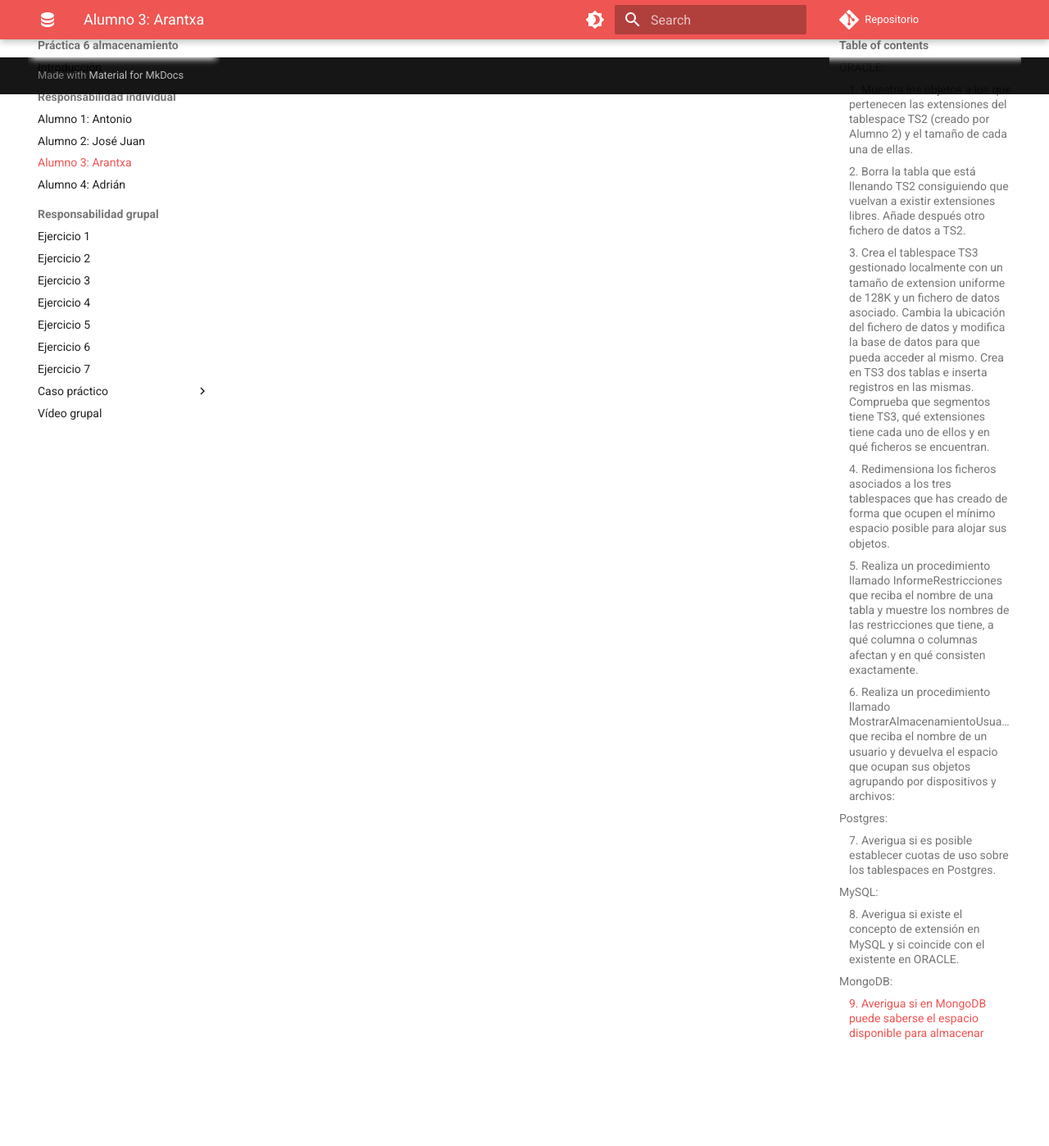
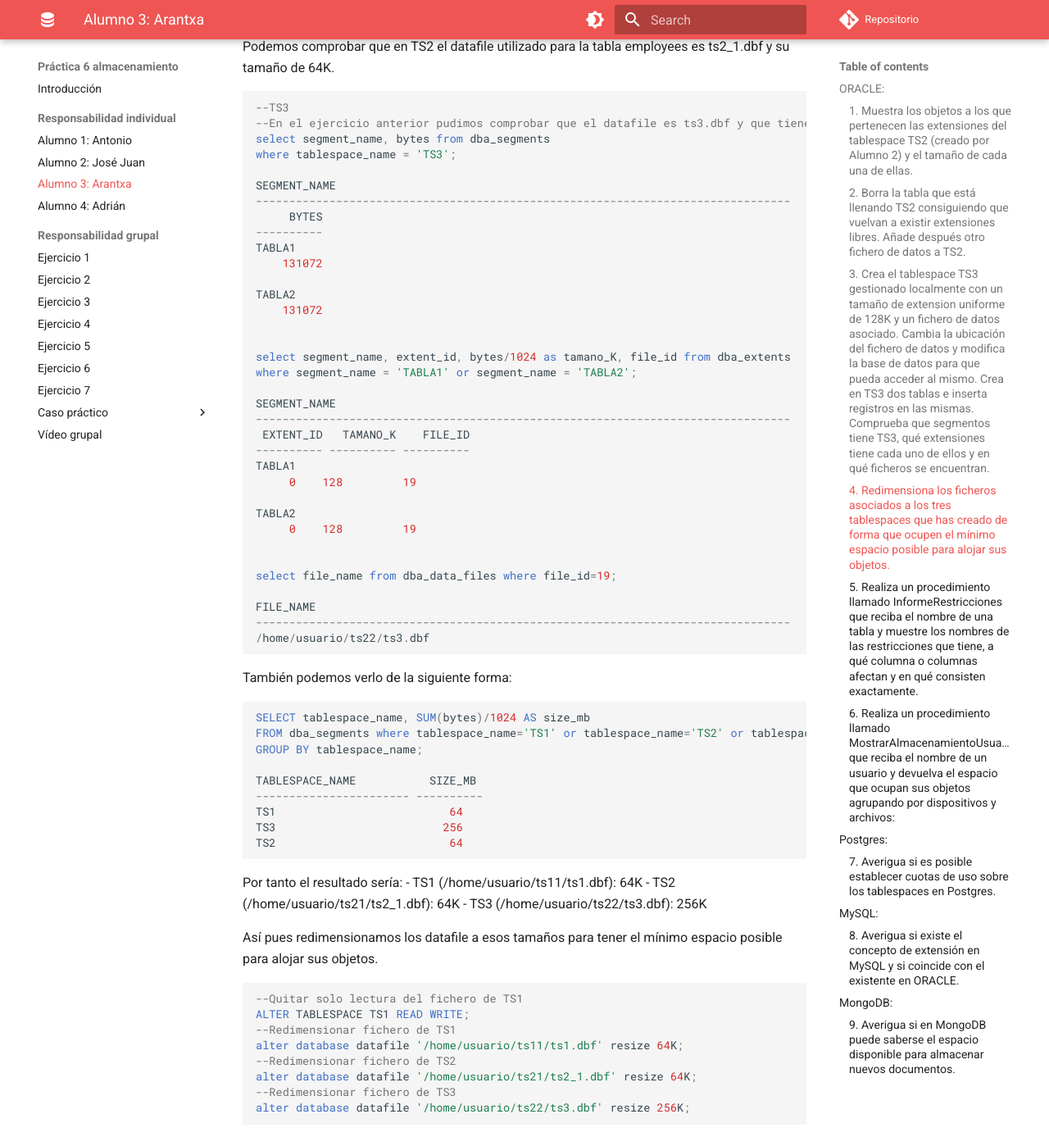
Before and after one commit to adriasir123/grupalesbdc, an MkDocs documentation site: the page built from docs/p6-almacenamiento/ri/alumno3.md, in a window 1280 px wide and 1400 px high, scrolled down 4588 px. Shown: the whole window at 82% size. Built offline with MkDocs 1.6.1 and Material for MkDocs 9.7.7, drawn with Linux system fonts in a browser that asks for light colours; comment, search, counter and statistics services are not loaded; some of the changed text lies outside the part shown.

Commit message:
He terminado el ejercicio 4 individual

````diff
--- a/docs/p6-almacenamiento/ri/alumno3.md
+++ b/docs/p6-almacenamiento/ri/alumno3.md
@@ -113,6 +113,142 @@ select file_name from dba_data_files where file_id=19;
 
 ### 4. Redimensiona los ficheros asociados a los tres tablespaces que has creado de forma que ocupen el mínimo espacio posible para alojar sus objetos.
 
+Comprobar el espacio utilizado por los datafile de los tablespace.
+
+```sql
+--TS1
+select segment_name, bytes from dba_segments
+where tablespace_name = 'TS1';
+
+SEGMENT_NAME
+--------------------------------------------------------------------------------
+     BYTES
+----------
+LIBROS
+     65536
+
+select segment_name, extent_id, bytes/1024 as tamano_K, file_id from dba_extents
+where segment_name = 'LIBROS';
+
+SEGMENT_NAME
+--------------------------------------------------------------------------------
+ EXTENT_ID   TAMANO_K	 FILE_ID
+---------- ---------- ----------
+LIBROS
+	 0	   64	      20
+
+
+select file_name from dba_data_files where file_id=20;
+
+FILE_NAME
+--------------------------------------------------------------------------------
+/home/usuario/ts11/ts1.dbf
+```
+
+Podemos comprobar que TS1 está utilizando el fichero ts1.dbf (con id 20) y que su tamaño en K es de 64.
+
+```sql
+--TS2
+select segment_name, bytes from dba_segments
+where tablespace_name = 'TS2';
+
+SEGMENT_NAME
+--------------------------------------------------------------------------------
+     BYTES
+----------
+EMPLOYEES
+     65536
+
+
+select segment_name, extent_id, bytes/1024 as tamano_K, file_id from dba_extents
+where segment_name = 'EMPLOYEES';
+
+SEGMENT_NAME
+--------------------------------------------------------------------------------
+ EXTENT_ID	TAMANO_K	 FILE_ID
+---------- ---------- ----------
+EMPLOYEES
+	 0			64	      16
+
+
+select file_name from dba_data_files where file_id=16;
+FILE_NAME
+--------------------------------------------------------------------------------
+/home/usuario/ts21/ts2_1.dbf
+```
+
+Podemos comprobar que en TS2 el datafile utilizado para la tabla employees es ts2_1.dbf y su tamaño de 64K.
+
+```sql
+--TS3
+--En el ejercicio anterior pudimos comprobar que el datafile es ts3.dbf y que tiene un tamaño de 128K cada segmento
+select segment_name, bytes from dba_segments
+where tablespace_name = 'TS3';
+
+SEGMENT_NAME
+--------------------------------------------------------------------------------
+     BYTES
+----------
+TABLA1
+    131072
+
+TABLA2
+    131072
+
+
+select segment_name, extent_id, bytes/1024 as tamano_K, file_id from dba_extents
+where segment_name = 'TABLA1' or segment_name = 'TABLA2';
+
+SEGMENT_NAME
+--------------------------------------------------------------------------------
+ EXTENT_ID   TAMANO_K	 FILE_ID
+---------- ---------- ----------
+TABLA1
+	 0	  128	      19
+
+TABLA2
+	 0	  128	      19
+
+
+select file_name from dba_data_files where file_id=19;
+
+FILE_NAME
+--------------------------------------------------------------------------------
+/home/usuario/ts22/ts3.dbf
+```
+
+También podemos verlo de la siguiente forma:
+
+```sql
+SELECT tablespace_name, SUM(bytes)/1024 AS size_mb
+FROM dba_segments where tablespace_name='TS1' or tablespace_name='TS2' or tablespace_name='TS3'
+GROUP BY tablespace_name;
+
+TABLESPACE_NAME      	  SIZE_MB
+----------------------- ----------
+TS1				             64
+TS3				            256
+TS2				             64
+```
+
+Por tanto el resultado sería:
+- TS1 (/home/usuario/ts11/ts1.dbf): 64K
+- TS2 (/home/usuario/ts21/ts2_1.dbf): 64K
+- TS3 (/home/usuario/ts22/ts3.dbf): 256K
+
+Así pues redimensionamos los datafile a esos tamaños para tener el mínimo espacio posible para alojar sus objetos.
+
+```sql
+--Quitar solo lectura del fichero de TS1
+ALTER TABLESPACE TS1 READ WRITE;
+--Redimensionar fichero de TS1
+alter database datafile '/home/usuario/ts11/ts1.dbf' resize 64K;
+--Redimensionar fichero de TS2
+alter database datafile '/home/usuario/ts21/ts2_1.dbf' resize 64K;
+--Redimensionar fichero de TS3
+alter database datafile '/home/usuario/ts22/ts3.dbf' resize 256K;
+```
+
 ### 5. Realiza un procedimiento llamado InformeRestricciones que reciba el nombre de una tabla y muestre los nombres de las restricciones que tiene, a qué columna o columnas afectan y en qué consisten exactamente.
 
 ### 6. Realiza un procedimiento llamado MostrarAlmacenamientoUsuario que reciba el nombre de un usuario y devuelva el espacio que ocupan sus objetos agrupando por dispositivos y archivos:
````
